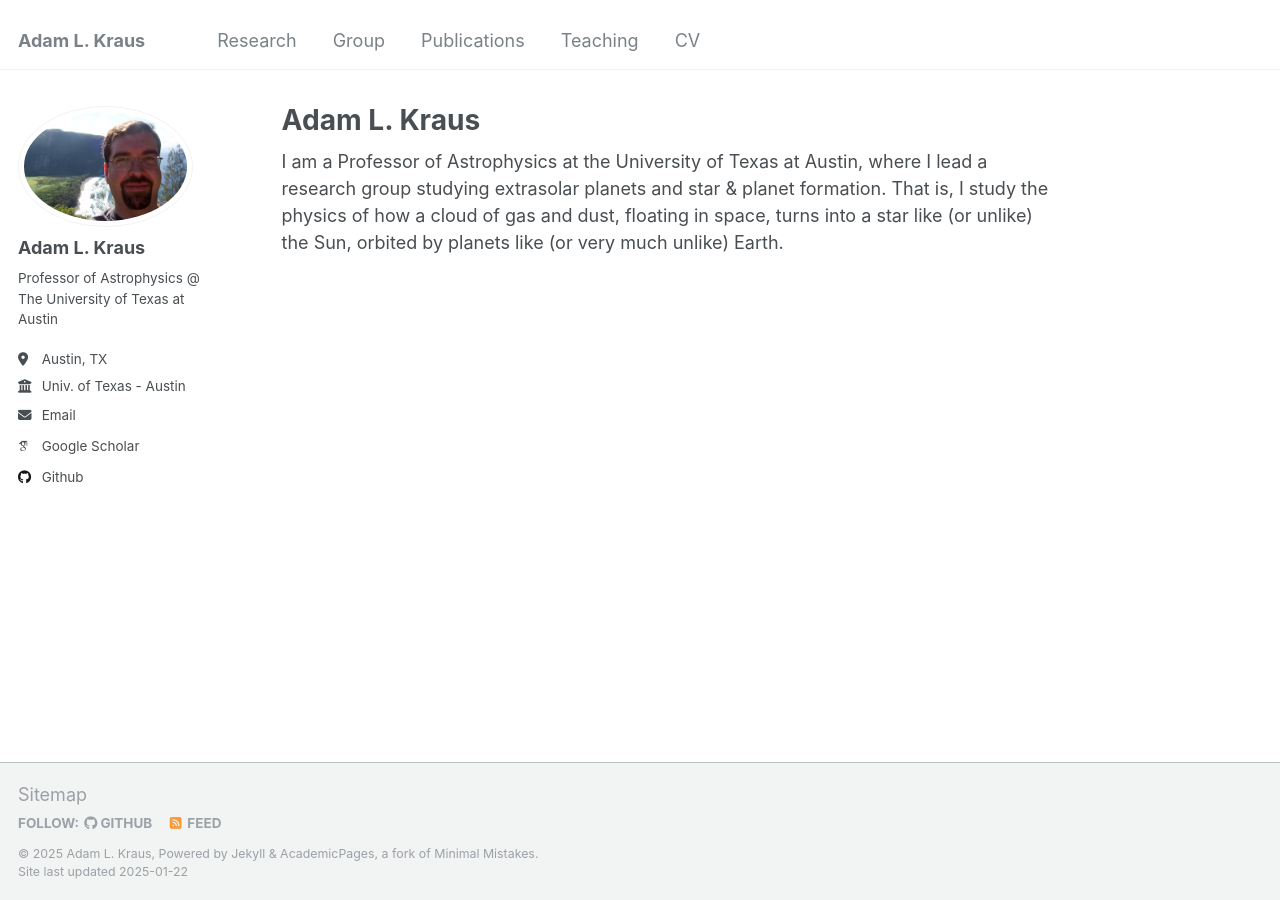
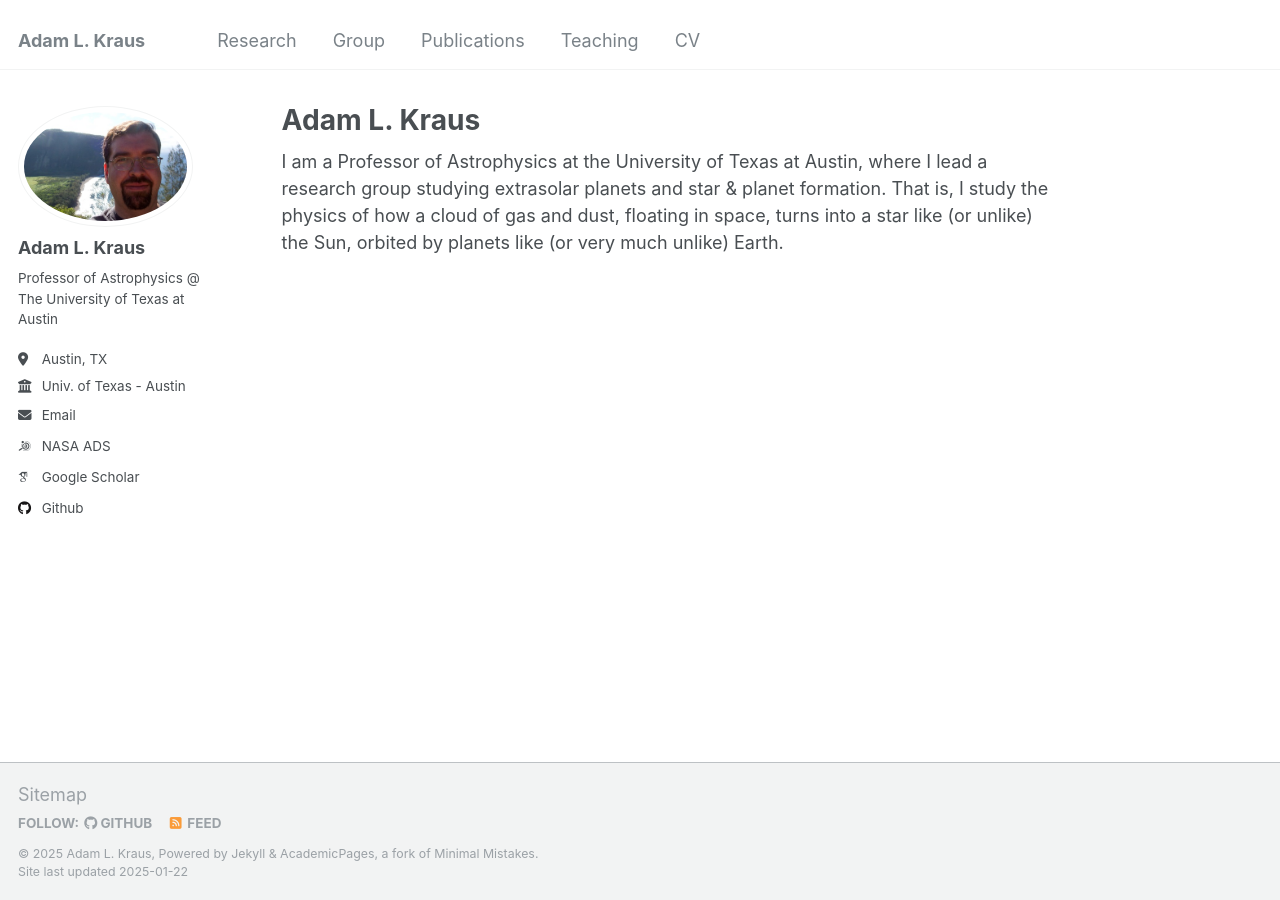
Before and after one commit to adamkraus/adamkraus.github.io, a Jekyll site: the page built from _pages/about.md, in a window 1280 px wide. Built offline with Jekyll 4.4.1, drawn with Linux system fonts in a browser that asks for light colours; some web fonts are replaced.

Commit message:
Update author-profile.html

```diff
--- a/_includes/author-profile.html
+++ b/_includes/author-profile.html
@@ -40,6 +40,9 @@
       <!-- Font Awesome and Academicons icons / Academic websites -->
       {% if author.arxiv %}
         <li><a href="{{ author.arxiv }}"><i class="ai ai-arxiv ai-fw icon-pad-right"></i>arXiv</a></li>
+      {% endif %}
+      {% if author.ads %}
+        <li><a href="{{ author.ads }}"><i class="ai ai-ads ai-fw icon-pad-right"></i>NASA ADS</a></li>
       {% endif %}
       {% if author.googlescholar %}
         <li><a href="{{ author.googlescholar }}"><i class="ai ai-google-scholar icon-pad-right"></i>Google Scholar</a></li>
```
